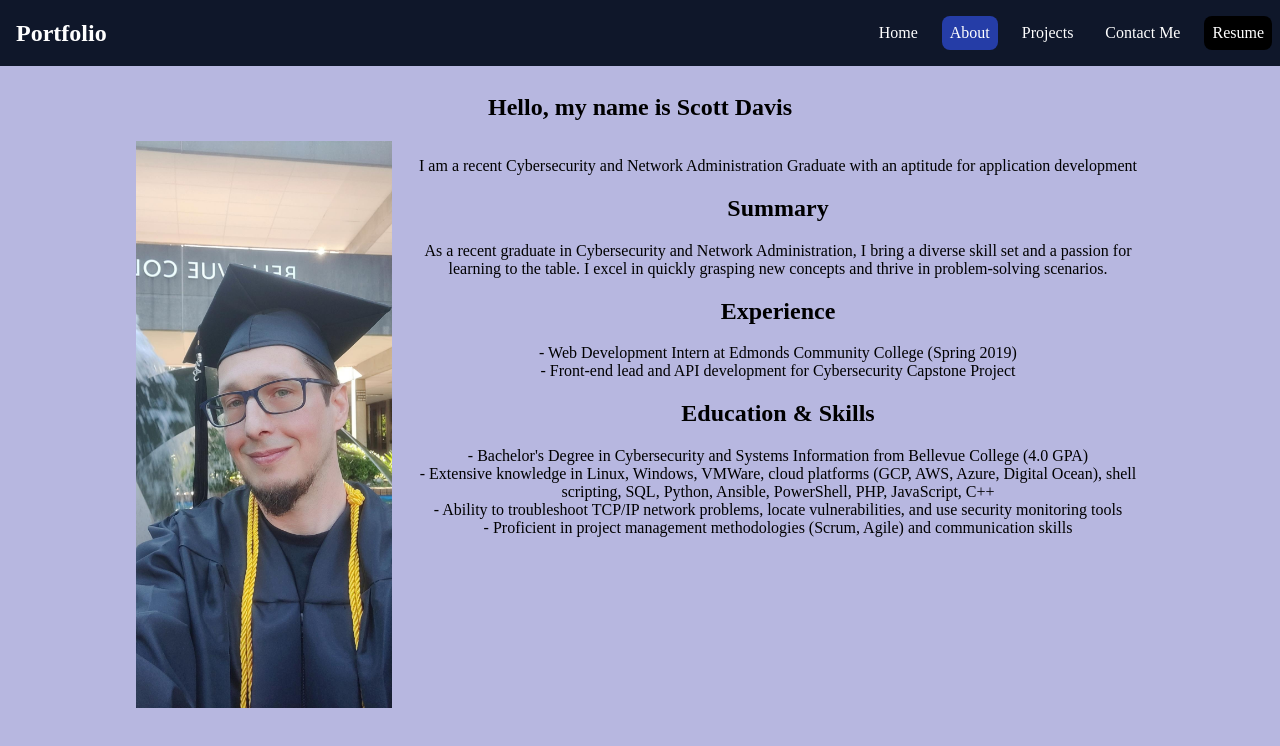
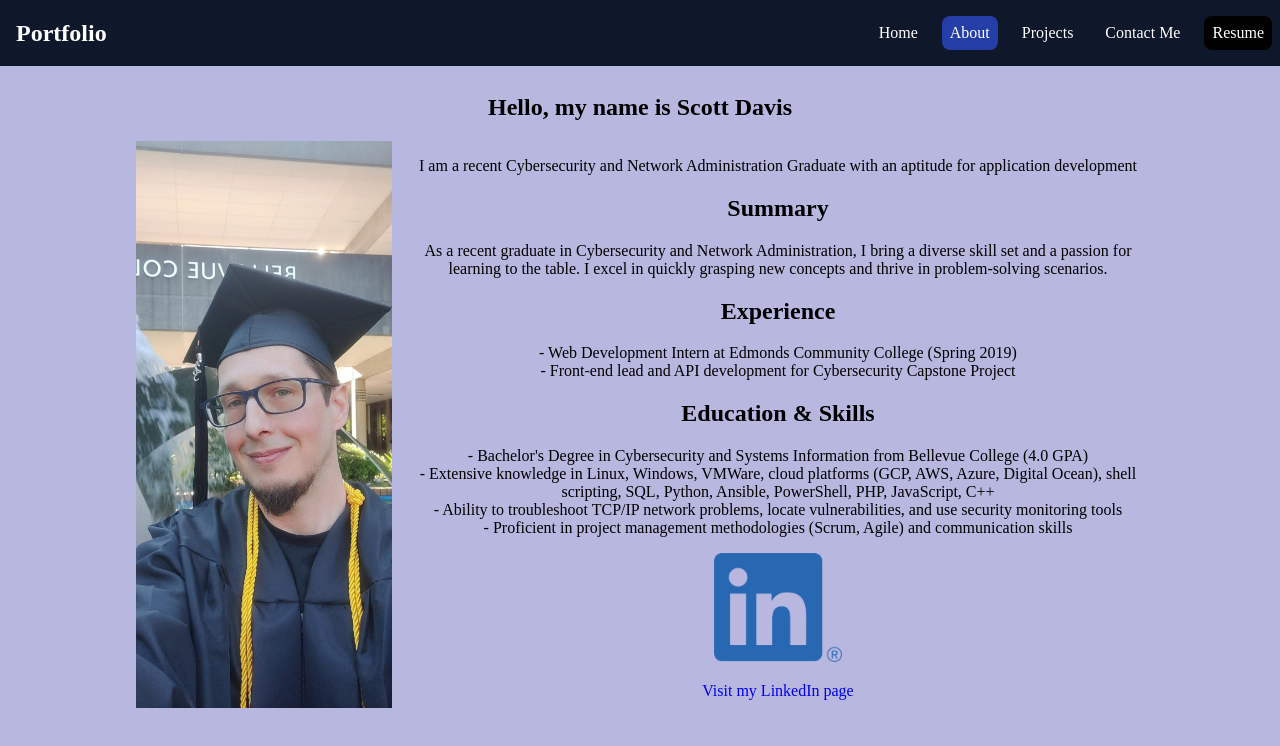
Before and after one commit to pawscanthack/portfolio, a React (Create React App) app: page /about in a window 1280 px wide. Shown: the top 746 px of the page. Built offline with nearby package versions, Linux system fonts and the light colour scheme.

Commit message:
Added LinkedIn link and logo

```diff
--- a/src/css/about.css
+++ b/src/css/about.css
@@ -2,11 +2,22 @@
   display: grid;
   grid-template-columns: repeat(2, auto);
   gap: 20px;
+  max-height: 100vh;
 }
 
 .about-section-image {
   max-width: 20vw;
   min-width: 10rem;
+}
+.linkedin-link-container {
+  display: block;
+}
+.linkedin-link {
+  text-decoration: none;
+}
+
+.linkedin-logo {
+  max-width: 10vw;
 }
 
 @media (max-width: 540px) {
--- a/src/pages/About.jsx
+++ b/src/pages/About.jsx
@@ -1,5 +1,7 @@
 import "../css/about.css";
 import aboutPic from "../img/BC_grad.jpeg";
+import linkedInLogo from "../img/LI-In-Bug.png";
+
 export const About = () => {
   return (
     <section className="about-section">
@@ -49,6 +51,21 @@ export const About = () => {
               Agile) and communication skills
             </p>
           </div>
+          <div className="linkedin-link-container">
+            <a
+              href="https://github.com/pawscanthack"
+              target="_blank"
+              rel="noreferrer"
+              className="linkedin-link"
+            >
+              <img
+                src={linkedInLogo}
+                alt="LinkedIn Logo"
+                className="linkedin-logo"
+              />
+              <p>Visit my LinkedIn page</p>
+            </a>
+          </div>
         </div>
       </div>
     </section>
```
